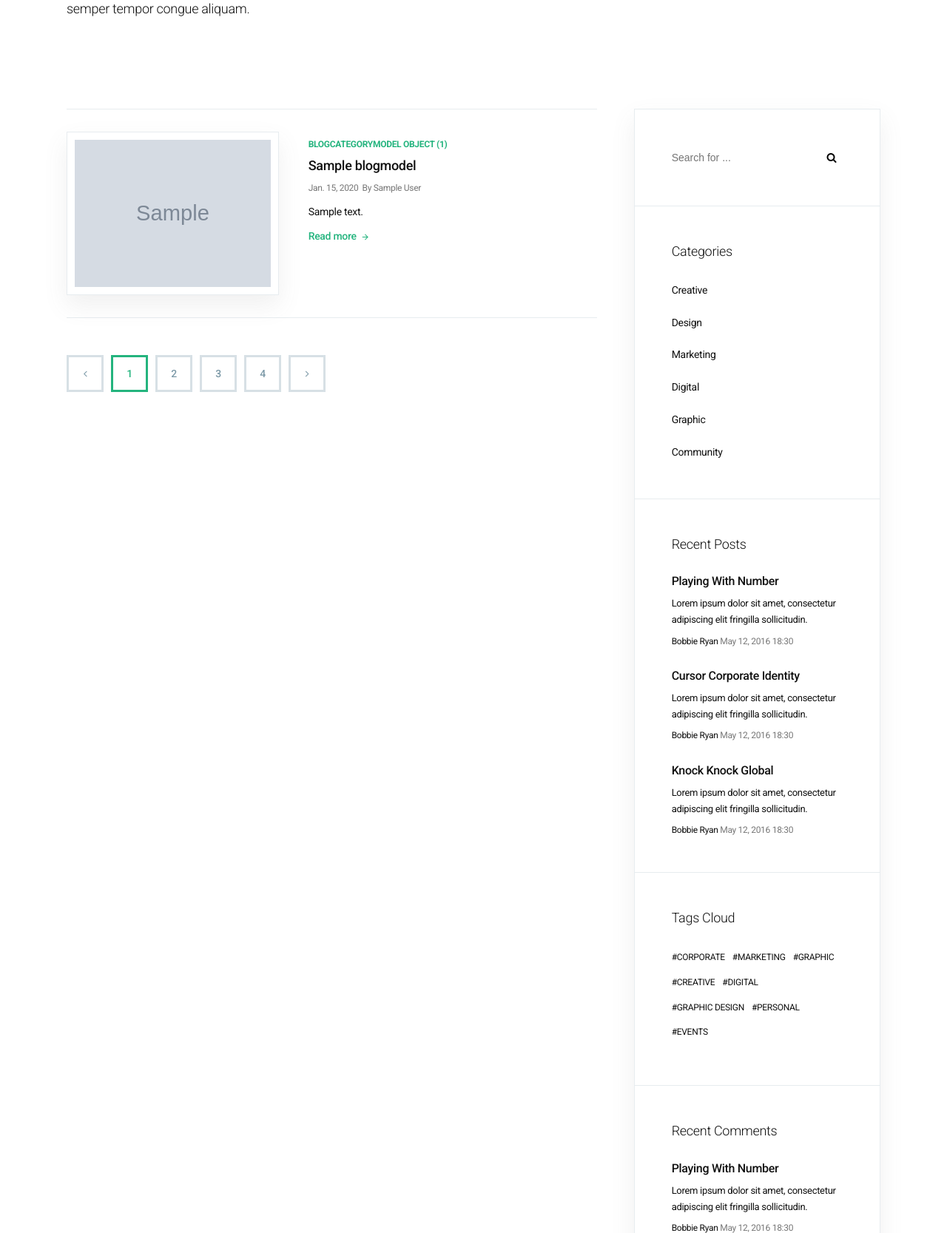
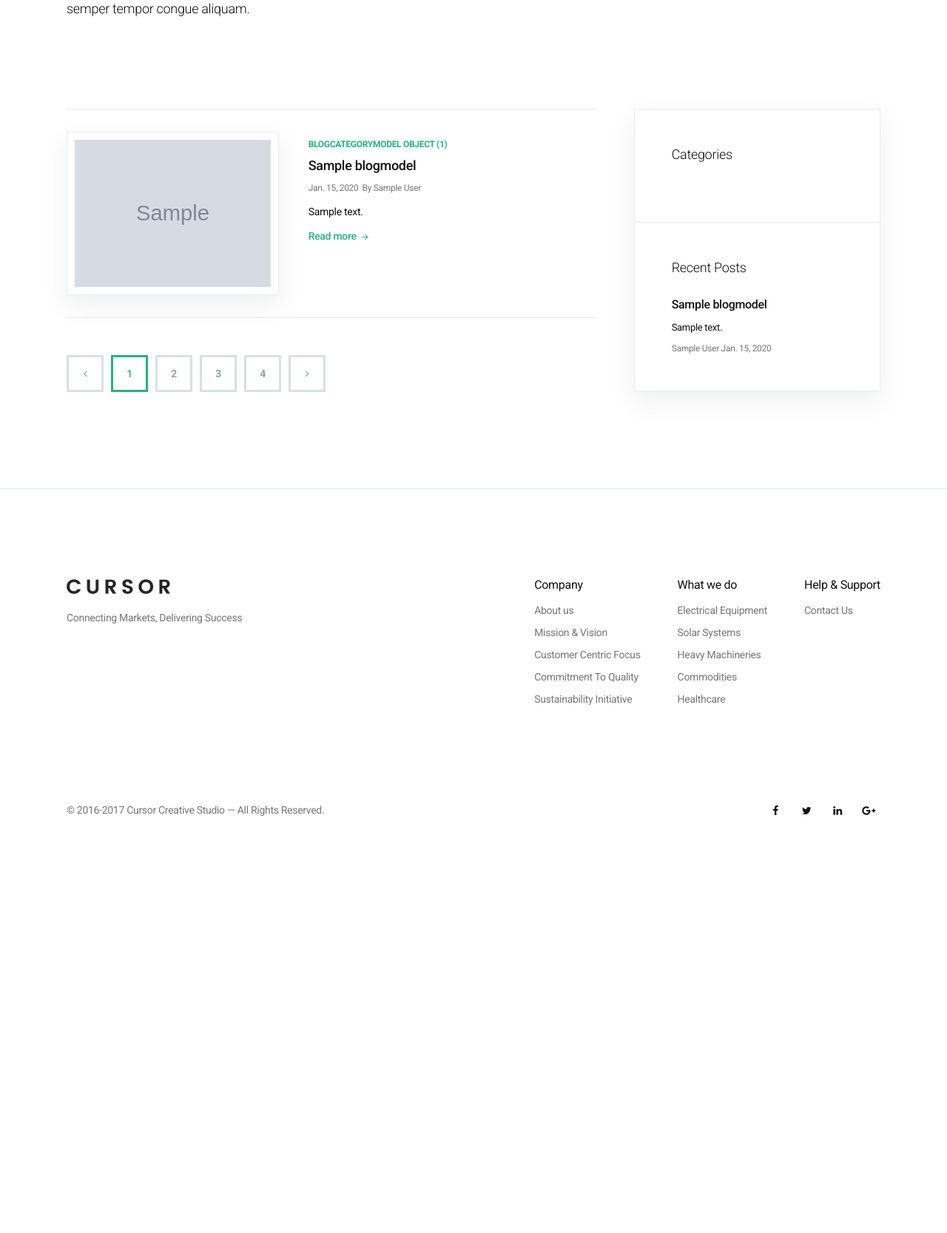
Before and after one commit to hamed282/Satelec, a Django app: page /blog/ in a window 1280 px wide. Shown: the part 337-2004 px from the top of the page at 74% size. After the commit the page ends 1440 px from the top, so only its background shows below. Run offline with Django 5.2, Linux system fonts and the light colour scheme; tables that the repository leaves empty hold one stand-in row (values such as "Sample post"); grey boxes marked "Sample" are stand-in pictures; some libraries are stand-ins or nearby versions; some web fonts are replaced.

Commit message:
add blog

```diff
--- a/blog/templates/blog/blog.html
+++ b/blog/templates/blog/blog.html
@@ -37,7 +37,7 @@
                                             <li class="c-blog-2-info-meta-item">By {{ blog.author }}</li>
                                         </ul>
                                         <div class="c-blog-2-info-summary">
-                                            {{ blog.body }}
+                                            {{ blog.description }}
                                         </div>
                                         <div class="c-blog-2-info-link"><a href="{% url 'blog:blog_item' blog.slug %}" class="c-link-1">Read more <span class="c-link-1-icon -right ion-android-arrow-forward"></span></a></div>
                                     </div>
@@ -82,27 +82,15 @@
             <div class="col-lg-4">
                 <!-- Blog Sidebar -->
                 <div class="c-sidebar-1">
-                    <!-- Sidebar Search -->
-                    <div class="c-sidebar-1-widget">
-                        <div class="c-sidebar-1-search">
-                            <form class="c-sidebar-1-search-form">
-                                <input class="c-sidebar-1-search-field" type="text" placeholder="Search for ...">
-                                <button class="c-sidebar-1-search-button" type="submit"><i class="fa fa-search" aria-hidden="true"></i></button>
-                            </form>
-                        </div>
-                    </div>
-                    <!-- Sidebar Search End -->
+
                     <!-- Sidebar Categories -->
                     <div class="c-sidebar-1-widget">
                         <nav class="c-sidebar-1-nav">
                             <h3 class="c-sidebar-1-widget-title">Categories</h3>
                             <ul>
-                                <li><a href="#">Creative</a></li>
-                                <li><a href="#">Design</a></li>
-                                <li><a href="#">Marketing</a></li>
-                                <li><a href="#">Digital</a></li>
-                                <li><a href="#">Graphic</a></li>
-                                <li><a href="#">Community</a></li>
+                                {% for category in categories %}
+                                    <li><a href="{% url 'blog:blog_category' category.slug %}">{{ category.category }}</a></li>
+                                {% endfor %}
                             </ul>
                         </nav>
                     </div>
@@ -112,66 +100,18 @@
                         <div class="c-sidebar-1-recentposts">
                             <h3 class="c-sidebar-1-widget-title">Recent Posts</h3>
                             <ul>
-                                <li>
-                                    <h5><a href="#">Playing With Number</a></h5>
-                                    <p>Lorem ipsum dolor sit amet, consectetur adipiscing elit fringilla sollicitudin.</p>
-                                    <h6><a href="#">Bobbie Ryan</a> May 12, 2016 18:30</h6>
+                                {% for blog in blogs %}
+                                    <li>
+                                    <h5><a href="{% url 'blog:blog_item' blog.slug %}">{{ blog.title }}</a></h5>
+                                    <p>{{ blog.description }}</p>
+                                    <h6>{{ blog.author }}</a> {{ blog.updated }}</h6>
                                 </li>
-                                <li>
-                                    <h5><a href="#">Cursor Corporate Identity</a></h5>
-                                    <p>Lorem ipsum dolor sit amet, consectetur adipiscing elit fringilla sollicitudin.</p>
-                                    <h6><a href="#">Bobbie Ryan</a> May 12, 2016 18:30</h6>
-                                </li>
-                                <li>
-                                    <h5><a href="#">Knock Knock Global</a></h5>
-                                    <p>Lorem ipsum dolor sit amet, consectetur adipiscing elit fringilla sollicitudin.</p>
-                                    <h6><a href="#">Bobbie Ryan</a> May 12, 2016 18:30</h6>
-                                </li>
+                                {% endfor %}
                             </ul>
                         </div>
                     </div>
                     <!-- Sidebar Recent Posts End -->
-                    <!-- Sidebar Tags Cloud -->
-                    <div class="c-sidebar-1-widget">
-                        <div class="c-sidebar-1-tags">
-                            <h3 class="c-sidebar-1-widget-title">Tags Cloud</h3>
-                            <ul>
-                                <li><a href="#">CORPORATE</a></li>
-                                <li><a href="#">MARKETING</a></li>
-                                <li><a href="#">GRAPHIC</a></li>
-                                <li><a href="#">CREATIVE</a></li>
-                                <li><a href="#">DIGITAL</a></li>
-                                <li><a href="#">GRAPHIC DESIGN</a></li>
-                                <li><a href="#">PERSONAL</a></li>
-                                <li><a href="#">EVENTS</a></li>
-                            </ul>
-                        </div>
-                    </div>
-                    <!-- Sidebar Tags Cloud End -->
-                    <!-- Sidebar Recent Comments -->
-                    <div class="c-sidebar-1-widget">
-                        <div class="c-sidebar-1-recentcomments">
-                            <h3 class="c-sidebar-1-widget-title">Recent Comments</h3>
-                            <ul>
-                                <li>
-                                    <h5><a href="#">Playing With Number</a></h5>
-                                    <p>Lorem ipsum dolor sit amet, consectetur adipiscing elit fringilla sollicitudin.</p>
-                                    <h6><a href="#">Bobbie Ryan</a> May 12, 2016 18:30</h6>
-                                </li>
-                                <li>
-                                    <h5><a href="#">Cursor Corporate Identity</a></h5>
-                                    <p>Lorem ipsum dolor sit amet, consectetur adipiscing elit fringilla sollicitudin.</p>
-                                    <h6><a href="#">Bobbie Ryan</a> May 12, 2016 18:30</h6>
-                                </li>
-                                <li>
-                                    <h5><a href="#">Knock Knock Global</a></h5>
-                                    <p>Lorem ipsum dolor sit amet, consectetur adipiscing elit fringilla sollicitudin.</p>
-                                    <h6><a href="#">Bobbie Ryan</a> May 12, 2016 18:30</h6>
-                                </li>
-                            </ul>
-                        </div>
-                    </div>
-                    <!-- Sidebar Recent Comments End -->
+
                 </div>
                 <!-- Blog Sidebar End -->
             </div>
```
